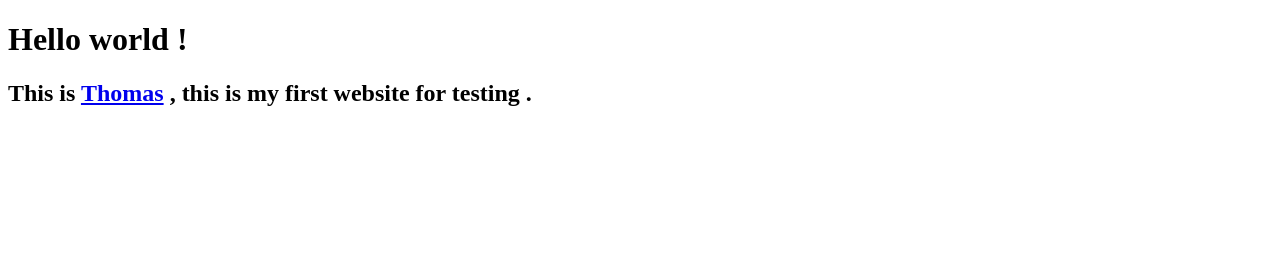
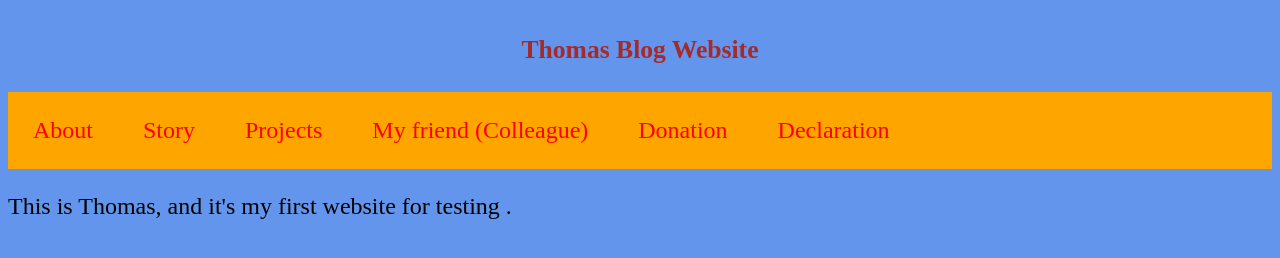
Before and after one commit to MrThomasLiu/blog, a plain HTML site: page index.html in a window 1280 px wide. Drawn offline with Linux system fonts and the light colour scheme.

Commit message:
new script

```diff
--- a/index.html
+++ b/index.html
@@ -4,10 +4,31 @@
     <meta charset="utf-8" />
     <meta name="viewport" content="width=device-width" />
     <title>This is my first website</title>
+    <link href="styles.css" rel="stylesheet" />
   </head>
   <body>
-    <h1> Hello world ! </h1>
-    <h2> This is <a href="about.html">Thomas</a> , this is my first website for testing . </h2>
+
+    <header>
+      <h1> Thomas Blog Website</h1>
+
+    </header>
+
+    <nav>
+
+      <a href="about.html">About</a>
+      <a href="story.html">Story</a>
+      <a href="project.html">Projects</a>
+      <a href="https://haiweiwang-cloud.github.io">My friend (Colleague)</a>
+      <a href="donation.html">Donation</a>
+      <a href="declaration.html">Declaration</a>
+    </nav>
+
+
+<p>
+  This is Thomas, and it's my first website for testing .</p>
+
+
+
 
   </body>
   <!-- This is Thoams, welcome everyone. This is the secrete comment . I will put some secrete things here !  -->
--- /dev/null
+++ b/styles.css
@@ -0,0 +1,49 @@
+
+
+html  {background-color: cornflowerblue;
+}
+
+
+body {
+    background-color:cornflowerblue;
+    font-size: 1.5rem;
+
+}
+
+nav {
+overflow: hidden;
+text-align: center;
+background-color: orange;
+}
+
+
+nav a {
+    text-align: center;
+    float: left;
+    color:red;
+    text-decoration: none;
+    display: block;
+
+    padding: 25px;
+    background-color:orange;
+}
+
+nav a:hover { color:darkblue;
+    background-color: darkorchid;
+
+}
+
+
+
+
+h1 {
+    color:brown;
+
+}
+
+header {font-size: 0.8rem;
+    padding: 10px;
+text-align: center;
+background-color: cornflowerblue;
+margin: 0;
+}
```
Also changed, not shown: about.html (+5 -1 lines), declaration.html (added, +16 -0 lines), donation.html (added, +16 -0 lines), project.html (added, +16 -0 lines), story.html (added, +50 -0 lines).
